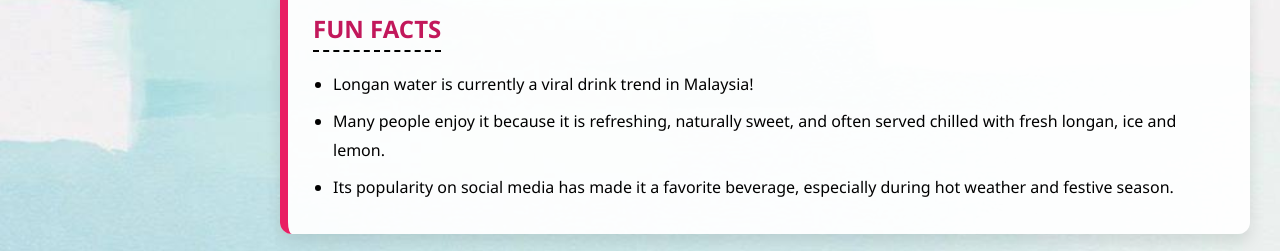
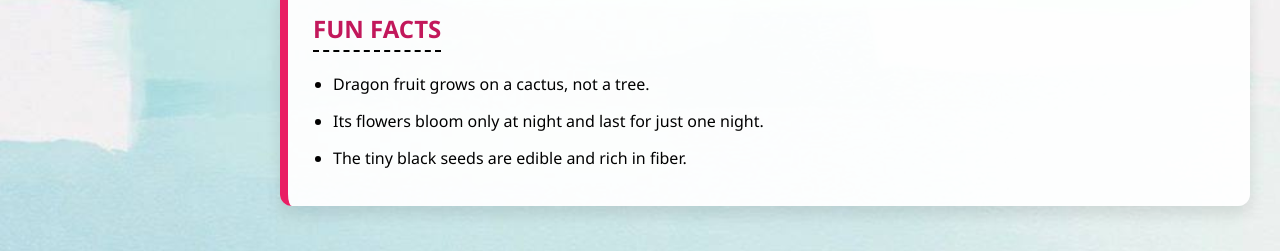
Before and after one commit to NurulAin1222/ain, a plain HTML site: page dragonfruit.html in a window 1280 px wide. Shown: the part 1735-1986 px from the top of the page. Drawn offline with Linux system fonts and the light colour scheme.

Commit message:
Update dragonfruit.html

```diff
--- a/dragonfruit.html
+++ b/dragonfruit.html
@@ -261,11 +261,10 @@ footer{
 <h2>FUN FACTS</h2>
 
 <ul>
-<li>Longan water is currently a viral drink trend in Malaysia!</li>
-<li>Many people enjoy it because it is refreshing, naturally sweet, and often served chilled with fresh longan, ice and lemon.</li>
-<li>Its popularity on social media has made it a favorite beverage, especially during hot weather and festive season.</li>
+<li>Dragon fruit grows on a cactus, not a tree.</li>
+<li>Its flowers bloom only at night and last for just one night.</li>
+<li>The tiny black seeds are edible and rich in fiber.</li>
 </ul>
-
 </div>
 
 
```
